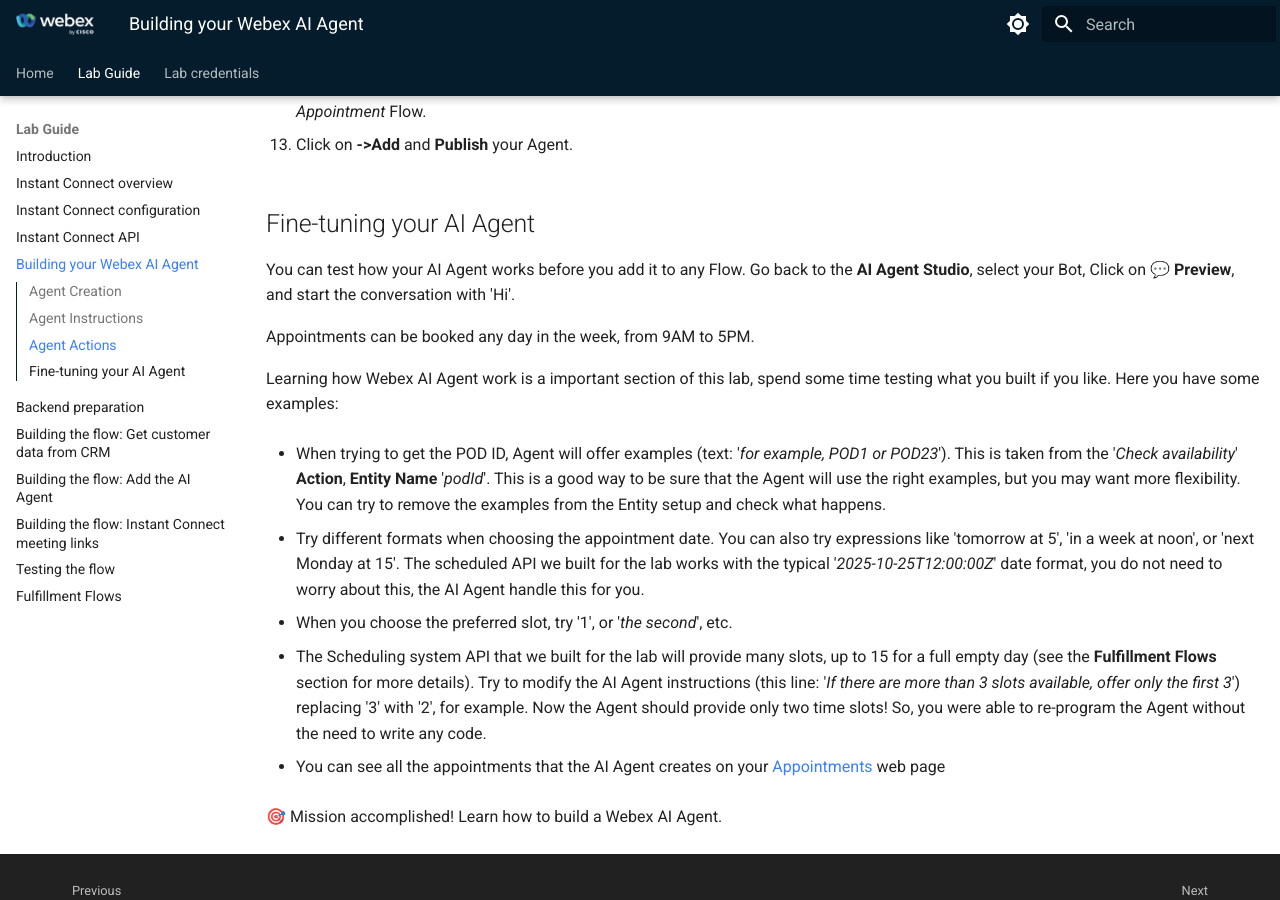
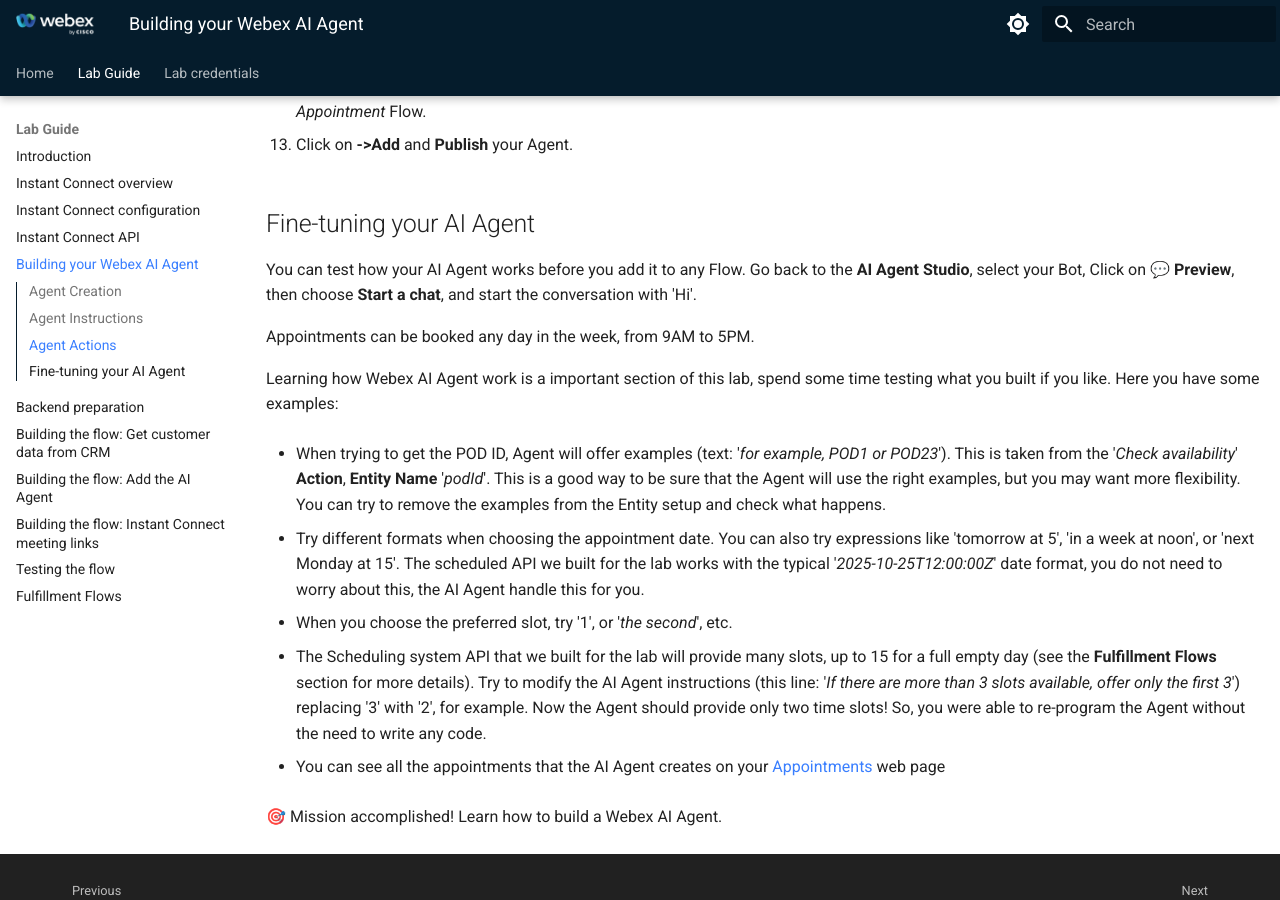
Before and after one commit to WebexCC-SA/LAB-2857, an MkDocs documentation site: the page built from docs/04-ai-agent-create.md, in a window 1280 px wide and 900 px high, scrolled down 6512 px. Built offline with MkDocs 1.6.1 and Material for MkDocs 9.7.7, drawn with Linux system fonts in a browser that asks for light colours.

Commit message:
more details to use preview

```diff
--- a/docs/04-ai-agent-create.md
+++ b/docs/04-ai-agent-create.md
@@ -241,7 +241,7 @@
 
 ## Fine-tuning your AI Agent
 
-You can test how your AI Agent works before you add it to any Flow. Go back to the **AI Agent Studio**, select your Bot, Click on 💬 **Preview**, and start the conversation with 'Hi'.
+You can test how your AI Agent works before you add it to any Flow. Go back to the **AI Agent Studio**, select your Bot, Click on 💬 **Preview**, then choose **Start a chat**, and start the conversation with 'Hi'.
 
 Appointments can be booked any day in the week, from 9AM to 5PM.
 
```
